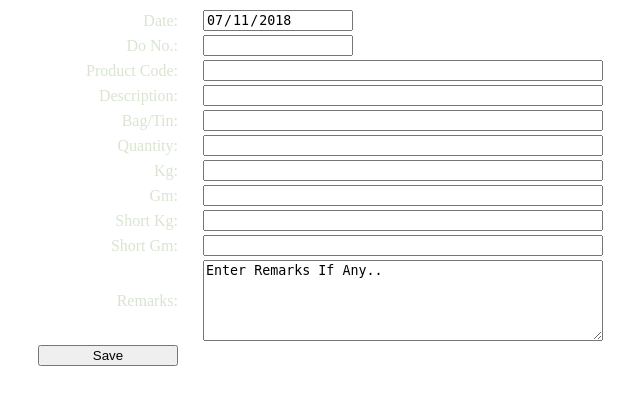
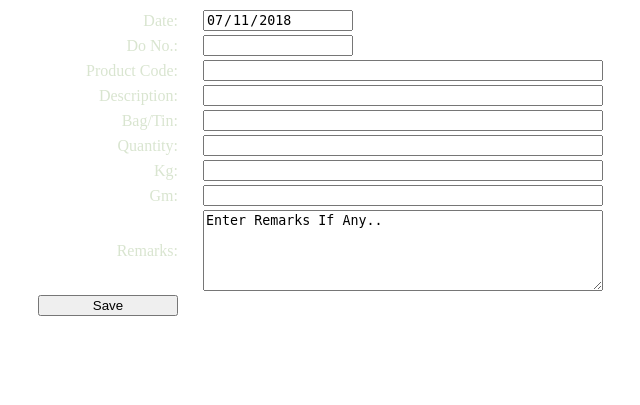
Before and after one commit to opentect4u/SIMS, a PHP site: page /transactions/stock_in_pds.php in a window 1280 px wide. Shown: the top 405 px of the page, without its empty margins (442-1082 px from the left). Run offline with PHP 8.4, Linux system fonts and the light colour scheme; a user stored in the database is signed in.

Commit message:
transaction modification

```diff
--- a/transactions/stock_in_pds.php
+++ b/transactions/stock_in_pds.php
@@ -15,8 +15,7 @@
 			$qtyqnt		=	$_POST['qty_qnt'];
 			$qtykg		=	$_POST['qty_kg'];
 			$qtygm		=	$_POST['qty_gm'];
-			$shtkg		=	$_POST['sht_kg'];
-			$shtgm		=	$_POST['sht_gm'];
+
 			$remarks	=	$_POST['remarks'];
 			$transcd	=	1;
                         $user_id=$_SESSION["user_id"];
@@ -33,12 +32,12 @@
 								     qty_qnt,
 								     qty_kg,
 								     qty_gm,
-								     sht_kg,
-								     sht_gm,
 								     remarks,
 								     approval_status,
 								     created_by,
-								     created_dt)
+								     created_dt,
+								     sht_kg,
+								     sht_gm)
 							      values('$transdt',
 								     '$transcd',
 								     '$dono',
@@ -49,12 +48,12 @@
 								     '$qtyqnt',
 								     '$qtykg',
 								     '$qtygm',
-								     '$shtkg',
-								     '$shtgm',
 								     '$remarks',
 								     'U',
 								     '$user_id',
-								     '$time')";
+								     '$time',
+							     	      0,
+							      	      0)";
 
                           $result=mysqli_query($db_connect,$sql);
                         }
@@ -63,7 +62,7 @@
 ?>
 <html>
 	<head>
-		<title>Synergic Inventory Management System</title>
+		<title>Synergic Inventory Management System-Add Stock</title>
 		<link rel="stylesheet" href="../css/master.css">
 	</head>
 	<body>
@@ -113,20 +112,8 @@
 			</tr>
 
 			<tr>
-                                <td><div class="alignlabel"><label for="sht_kg">Short Kg:</label></div></td>
-                                <td><input type="text" name="sht_kg" size="150" style="width:400px"></td>
-			</tr>
-
-			<tr>
-				<td><div class="alignlabel"><label for="sht_gm">Short Gm:</label></div></td>
-                                <td><input type="text" name="sht_gm" size="150" style="width:400px"></td>
-                        </tr>
-
-
-			<tr>
                                 <td><div class="alignlabel"><label for-"remarks">Remarks:</label></div></td>
-                                <td><textarea rows="5" cols="50" name="remarks" size="150" style="width:400px">Enter Remarks If Any..</textarea></td>
-                        </tr>
+				<td><textarea rows="5" cols="50" name="remarks" size="150" style="width:400px">Enter Remarks If Any..</textarea></td>        		     </tr>
 
 			<tr>
 				<td><input type="submit" name="submit" value="Save"></td>
--- a/transactions/stock_out_pds.php
+++ b/transactions/stock_out_pds.php
@@ -10,7 +10,7 @@
 			$dono		=	$_POST["do_no"];
 			$prodslno	=	$_POST["prod_sl_no"];
 			$proddesc	=	$_POST["prod_desc"];
-			$transtype	=	"I";
+			$transtype	=	"O";
 			$qtybag		=	$_POST['qty_bag'];
 			$qtyqnt		=	$_POST['qty_qnt'];
 			$qtykg		=	$_POST['qty_kg'];
```
Also changed, not shown: 2 other files.
